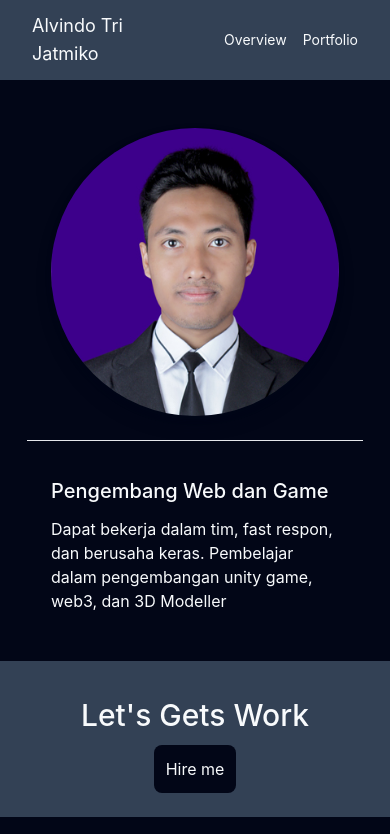
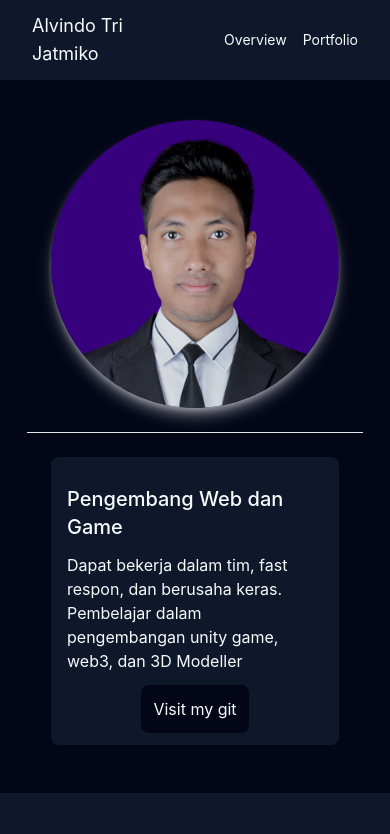
Before and after one commit to Garongan/porto-alvindo, a React (Vite) app: page / in a window 390 px wide. Shown: the top 834 px of the page. Built offline with nearby package versions, Linux system fonts and the light colour scheme; no server answers.

Commit message:
fix design

```diff
--- a/src/App.jsx
+++ b/src/App.jsx
@@ -27,12 +27,25 @@ function App() {
       });
   }, [apiKey]);
 
+ const scrollToSection = (event) => {
+  const targetSection = event.target.getAttribute("data-section");
+
+  const section = document.getElementById(targetSection);
+  if (section) {
+    section.scrollIntoView({ behavior: "smooth" });
+  }
+};
+
   return (
     <>
-      <Header />
-      <Overview />
-      <BreakSection />
-      <Portfolio data={data} isLoadApi={isLoadApi} />
+      <section id="overview">
+        <Header scrollToSection={scrollToSection} />
+        <Overview />
+        <BreakSection />
+      </section>
+      <section id="portofolio">
+        <Portfolio data={data} isLoadApi={isLoadApi} />
+      </section>
       <Footer />
     </>
   );
--- a/src/components/BreakSection.jsx
+++ b/src/components/BreakSection.jsx
@@ -2,7 +2,7 @@ import RedirectButton from "./RedirectButton";
 
 const BreakSection = () => {
   return (
-    <div className="py-6 bg-slate-700">
+    <div className="py-6 bg-slate-900">
       <div className="text-3xl font-medium py-3 flex justify-center">{`Let's Gets Work`}</div>
       <RedirectButton
         url={"https://wa.me/08999015103"}
--- a/src/components/Footer.jsx
+++ b/src/components/Footer.jsx
@@ -1,6 +1,6 @@
 const Footer = () => {
   return (
-    <div className="bg-slate-700 flex">
+    <div className="bg-slate-900 flex">
       <div className="mx-auto container py-6 px-8">
         <ul className="grid grid-flow-row md:grid-flow-col pb-6 small text-light list-disc list-inside">
           <div className="w-4/5 md:w-full">
--- a/src/components/Header.jsx
+++ b/src/components/Header.jsx
@@ -1,13 +1,30 @@
-const Header = () => {
+/* eslint-disable react/prop-types */
+const Header = ({ scrollToSection }) => {
   return (
-    <div className="bg-slate-700">
-      <div className="container mx-auto flex gap-4 py-3 px-8 cursor-pointer sticky top-0 items-center">
+    <div className="bg-slate-900 fixed top-0 w-full z-10">
+      <div className="container mx-auto flex gap-4 py-3 px-8 items-center">
         <div className="text-lg md:text-2xl justify-start basis-full">
           Alvindo Tri Jatmiko
         </div>
         <ul className="list-none flex items-center gap-4 text-sm md:text-base justify-end basis-full">
-          <li>Overview</li>
-          <li>Portfolio</li>
+          <li>
+            <button
+              onClick={scrollToSection}
+              data-section="overview"
+              className="hover:underline"
+            >
+              Overview
+            </button>
+          </li>
+          <li>
+            <button
+              onClick={scrollToSection}
+              data-section="portofolio"
+              className="hover:underline"
+            >
+              Portfolio
+            </button>
+          </li>
         </ul>
       </div>
     </div>
--- a/src/components/Overview.jsx
+++ b/src/components/Overview.jsx
@@ -1,23 +1,31 @@
+import RedirectButton from "./RedirectButton";
+
 const Overview = () => {
   return (
-    <div className="container mx-auto py-6">
+    <div className="container mx-auto pb-6 pt-24">
       <div className="flex flex-col md:flex-row items-center justify-center divide-y md:divide-x md:divide-y-0">
         <div className="basis-full p-6 flex justify-end">
           <img
             src="profile.jpg"
-            alt=""
-            className="rounded-full object-cover object-top w-72 h-72 shadow-lg dark:shadow-lg-dark"
+            alt="profile"
+            className="rounded-full object-cover object-top w-72 h-72 shadow-lg shadow-lg-dark brightness-90"
           />
         </div>
         {/* overview start */}
         <div className="basis-full p-6 flex justify-start">
-          <div className="w-72">
+          <div className="w-72 h-72 bg-slate-900 rounded-lg p-4 flex flex-col">
             <div className="text-xl font-medium py-3">
               Pengembang Web dan Game
             </div>
             <div className="text-base">
               Dapat bekerja dalam tim, fast respon, dan berusaha keras.
               Pembelajar dalam pengembangan unity game, web3, dan 3D Modeller
+            </div>
+            <div className="py-3">
+              <RedirectButton
+                url={"https://github.com/Garongan"}
+                buttonText={"Visit my git"}
+              />
             </div>
           </div>
         </div>
--- a/src/components/Portfolio.jsx
+++ b/src/components/Portfolio.jsx
@@ -1,5 +1,6 @@
 import { useState } from "react";
 import RedirectButton from "./RedirectButton";
+import { SampleImg } from "./SampleImg";
 
 /* eslint-disable react/prop-types */
 const Portfolio = ({ data, isLoadApi }) => {
@@ -12,21 +13,19 @@ const Portfolio = ({ data, isLoadApi }) => {
       <div className="text-3xl container mx-auto px-8">My Portfolio</div>
       <div className="container mx-auto py-6 px-8 ">
         {isLoadApi ? (
-          <div className="bg-slate-700 animate-pulse w-full h-screen rounded-lg fadeOut"></div>
+          <div className="bg-slate-900 animate-pulse w-full h-screen rounded-lg fadeOut"></div>
         ) : (
           <div className="grid grid-flow-col">
             {data.map((item, index) => (
               <div
-                className="bg-slate-700 p-3 rounded-lg w-full fadeIn hover:shadow-lg dark:hover:shadow-lg-dark"
+                className="bg-slate-900 p-4 rounded-lg w-full fadeIn hover:shadow-lg-dark"
                 key={index}
               >
-                <img
-                  src={item.imgDekstop}
-                  alt={item.name}
-                  onLoad={handleLoad}
-                  className={`${isLoading ? "hidden" : "block"}`}
-                  loading={`${index > 2 ? "lazy" : "eager"}`}
-                />
+                <div className="flex flex-row gap-4 justify-center">
+                    <SampleImg src={item.imgDekstop} name={item.name} handleLoad={handleLoad} isLoading={isLoading} index={index} />
+                    <SampleImg src={item.imgTablet} name={item.name} handleLoad={handleLoad} isLoading={isLoading} index={index} />
+                    <SampleImg src={item.imgMobile} name={item.name} handleLoad={handleLoad} isLoading={isLoading} index={index} />
+                  </div>
                 <img
                   className={`animate-pulse w-full h-32 bg-slate-950 rounded-lg fadeOut border-2 ${
                     isLoading ? "block" : "hidden"
@@ -34,12 +33,12 @@ const Portfolio = ({ data, isLoadApi }) => {
                 />
                 <div className="divide-y flex flex-col">
                   <div className="cardHeader py-3">
-                    <div className="text-xl">Title: </div>
-                    <div className="text-base font-medium">{item.name}</div>
+                    <div className="text-lg sm:text-xl">Title: </div>
+                    <div className="text-md sm:text-base font-medium">{item.name}</div>
                   </div>
                   <div className="cardContent py-3">
-                    <div className="text-xl">Overview: </div>
-                    <div className="text-base">{item.overview}</div>
+                    <div className="text-lg sm:text-xl">Overview: </div>
+                    <div className="text-md sm:text-base">{item.overview}</div>
                   </div>
                   <div className="cardFooter py-3 flex justify-end">
                     <RedirectButton url={item.demo} buttonText={"Link Demo"} />
--- a/src/components/RedirectButton.jsx
+++ b/src/components/RedirectButton.jsx
@@ -7,7 +7,7 @@ const RedirectButton = ({ url, buttonText }) => {
   return (
     <button
       onClick={redirectToURL}
-      className="bg-slate-950 rounded-lg p-3 flex mx-auto hover:underline hover:shadow-lg dark:hover:shadow-lg-dark"
+      className="bg-slate-950 rounded-lg p-3 flex mx-auto hover:underline hover:shadow-lg-dark"
     >
       {buttonText}
     </button>
--- /dev/null
+++ b/src/components/SampleImg.jsx
@@ -0,0 +1,12 @@
+/* eslint-disable react/prop-types */
+export const SampleImg = ({ src, name, handleLoad, isLoading, index }) => {
+  return (
+    <img
+      src={src}
+      alt={name}
+      onLoad={handleLoad}
+      className={`${isLoading ? "hidden" : "block"} w-auto h-20 sm:h-52 lg:h-80`}
+      loading={`${index > 2 ? "lazy" : "eager"}`}
+    />
+  );
+};
```
Also changed, not shown: 1 other file (tests, documents, lock files or other folders).
